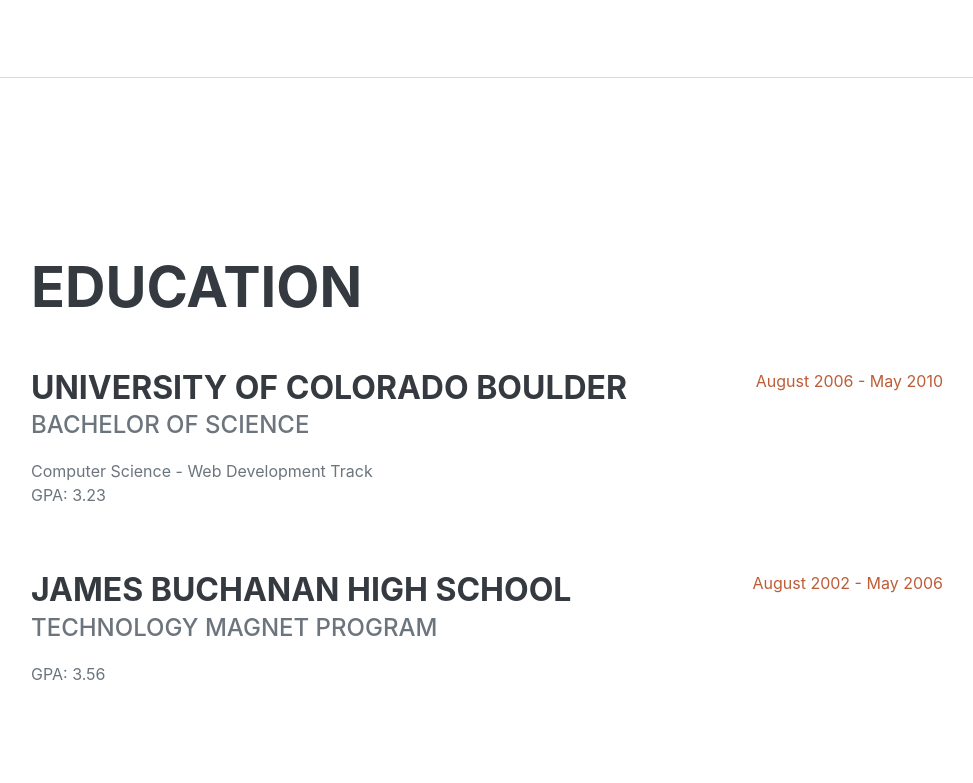
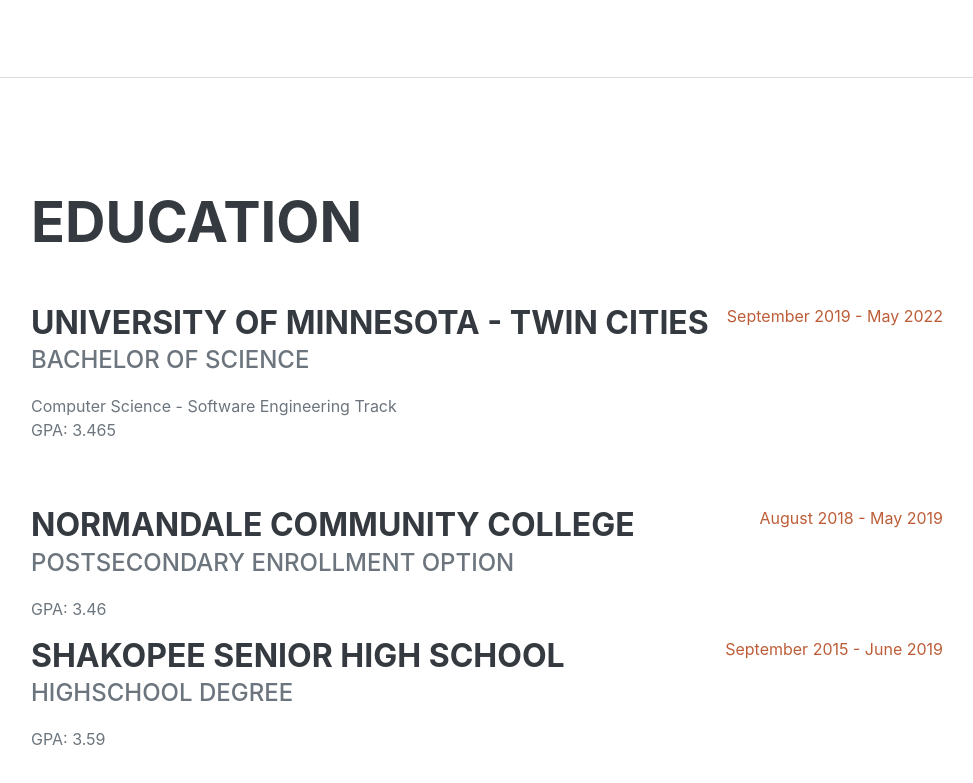
Before and after one commit to stran102000/stran102000.github.io, a plain HTML site: page index.html in a window 1280 px wide. Shown: the part 1929-2712 px from the top of the page, without its empty margins (289-1262 px from the left). Drawn offline with nearby package versions, Linux system fonts and the light colour scheme; a web font is replaced by a local one.

Commit message:
Added changes

```diff
--- a/index.html
+++ b/index.html
@@ -51,8 +51,6 @@
                     <div class="social-icons">
                         <a class="social-icon" href="https://www.linkedin.com/in/steven-tran-102000/"><i class="fab fa-linkedin-in"></i></a>
                         <a class="social-icon" href="https://github.com/stran102000?tab=repositories"><i class="fab fa-github"></i></a>
-                        <a class="social-icon" href="#!"><i class="fab fa-twitter"></i></a>
-                        <a class="social-icon" href="#!"><i class="fab fa-facebook-f"></i></a>
                     </div>
                 </div>
             </section>
@@ -102,20 +100,28 @@
                     <h2 class="mb-5">Education</h2>
                     <div class="d-flex flex-column flex-md-row justify-content-between mb-5">
                         <div class="flex-grow-1">
-                            <h3 class="mb-0">University of Colorado Boulder</h3>
+                            <h3 class="mb-0">University of Minnesota - Twin Cities</h3>
                             <div class="subheading mb-3">Bachelor of Science</div>
-                            <div>Computer Science - Web Development Track</div>
-                            <p>GPA: 3.23</p>
+                            <div>Computer Science - Software Engineering Track</div>
+                            <p>GPA: 3.465</p>
                         </div>
-                        <div class="flex-shrink-0"><span class="text-primary">August 2006 - May 2010</span></div>
+                        <div class="flex-shrink-0"><span class="text-primary">September 2019 - May 2022</span></div>
                     </div>
                     <div class="d-flex flex-column flex-md-row justify-content-between">
                         <div class="flex-grow-1">
-                            <h3 class="mb-0">James Buchanan High School</h3>
-                            <div class="subheading mb-3">Technology Magnet Program</div>
-                            <p>GPA: 3.56</p>
+                            <h3 class="mb-0">Normandale Community College</h3>
+                            <div class="subheading mb-3">Postsecondary Enrollment Option</div>
+                            <p>GPA: 3.46</p>
                         </div>
-                        <div class="flex-shrink-0"><span class="text-primary">August 2002 - May 2006</span></div>
+                        <div class="flex-shrink-0"><span class="text-primary">August 2018 - May 2019</span></div>
+                    </div>
+                    <div class="d-flex flex-column flex-md-row justify-content-between">
+                        <div class="flex-grow-1">
+                            <h3 class="mb-0">Shakopee Senior High School</h3>
+                            <div class="subheading mb-3">Highschool Degree</div>
+                            <p>GPA: 3.59</p>
+                        </div>
+                        <div class="flex-shrink-0"><span class="text-primary">September 2015 - June 2019</span></div>
                     </div>
                 </div>
             </section>
```
